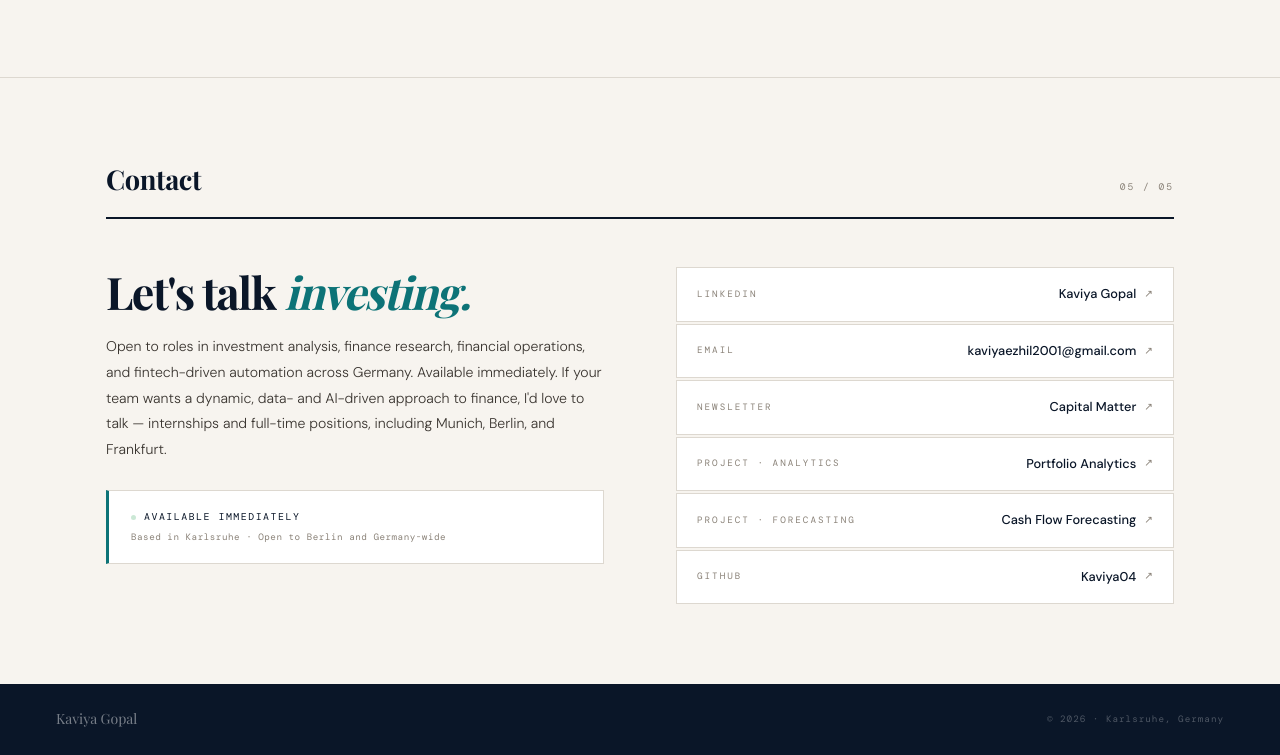
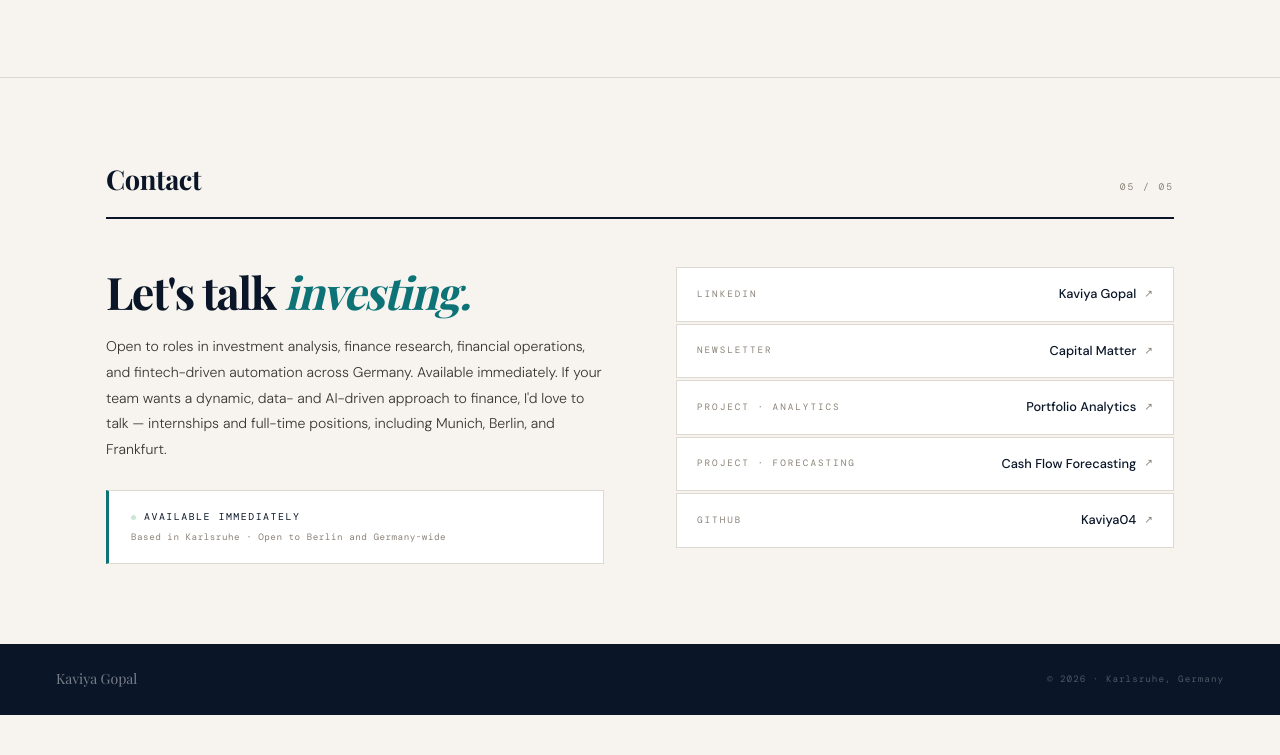
Before and after one commit to Kaviya04/Kaviya04.github.io, a plain HTML site: page index.html in a window 1280 px wide. Shown: the part 5698-6453 px from the top of the page. After the commit the page ends 6413 px from the top, so only its background shows below. Drawn offline with nearby package versions, Linux system fonts and the light colour scheme; a web font is replaced by a local one.

Commit message:
Update index.html
Removed email link from contact section.

```diff
--- a/index.html
+++ b/index.html
@@ -1254,9 +1254,6 @@ footer {
       <a href="https://www.linkedin.com/in/kaviya-gopal-a9a6361a0/" target="_blank" class="cl">
         <span class="cll">LinkedIn</span><span class="clv">Kaviya Gopal</span>
       </a>
-      <a href="mailto:kaviyaezhil2001@gmail.com" class="cl">
-        <span class="cll">Email</span><span class="clv">kaviyaezhil2001@gmail.com</span>
-      </a>
       <a href="https://capital-matter.ghost.io/" target="_blank" class="cl">
         <span class="cll">Newsletter</span><span class="clv">Capital Matter</span>
       </a>
```
